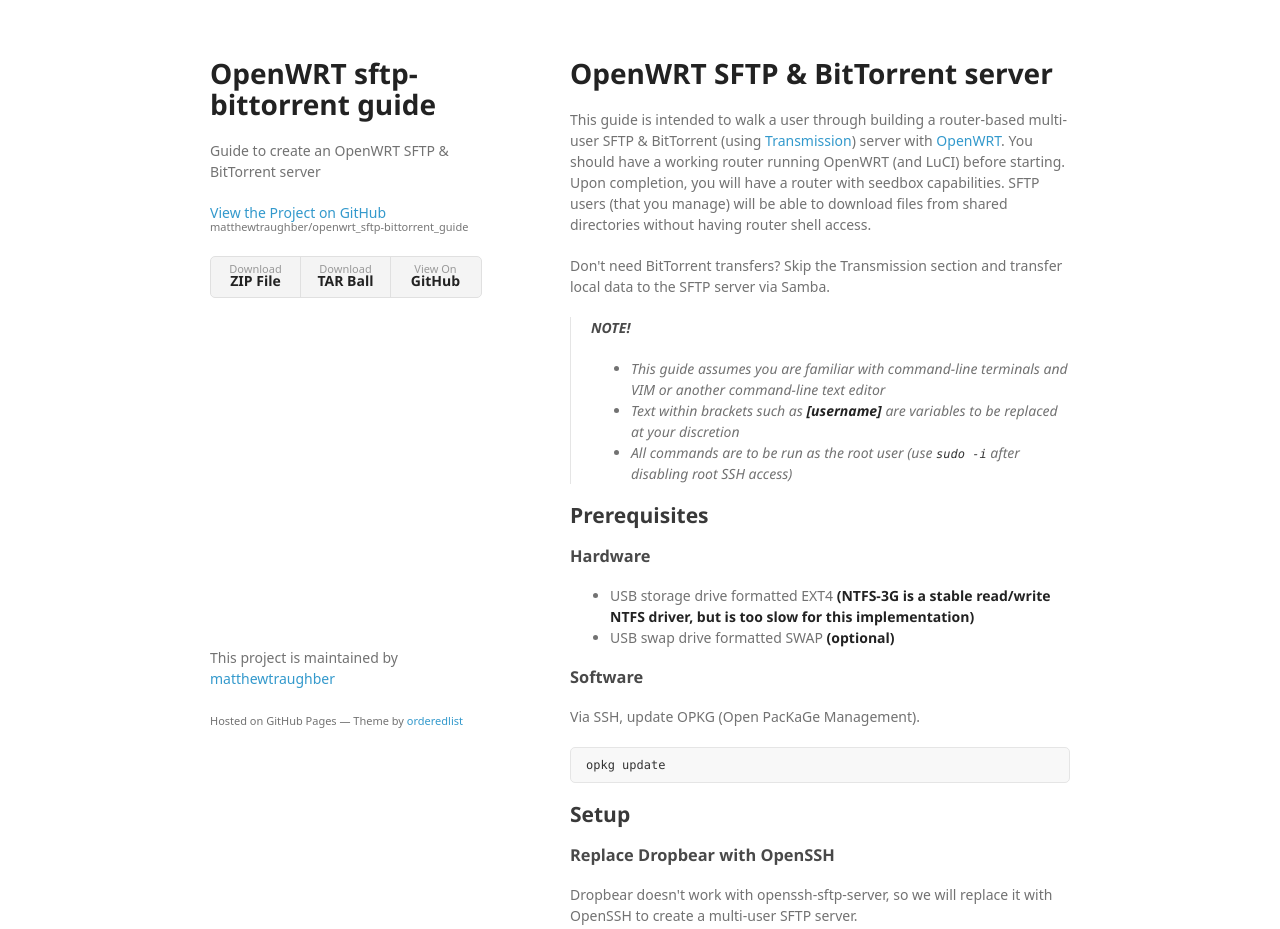
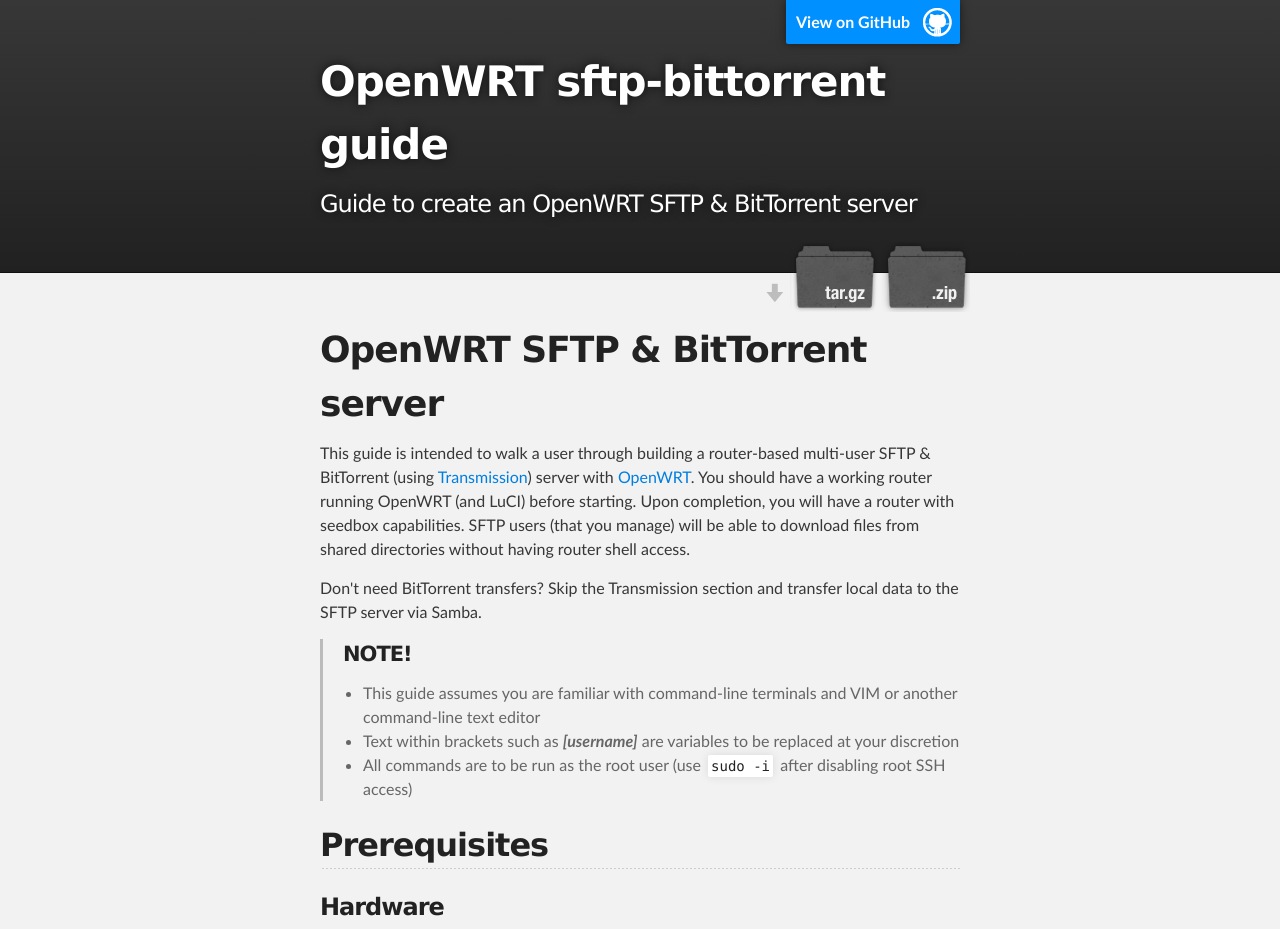
Before and after one commit to matthewtraughber/openwrt_sftp-bittorrent_guide, a plain HTML site: page index.html in a window 1280 px wide. Shown: the top 929 px of the page. Drawn offline with Linux system fonts and the light colour scheme; a web font is replaced by a local one.

Commit message:
Create master branch via GitHub

```diff
--- a/index.html
+++ b/index.html
@@ -1,33 +1,36 @@
-<!doctype html>
+<!DOCTYPE html>
 <html>
+
   <head>
-    <meta charset="utf-8">
+    <meta charset='utf-8'>
     <meta http-equiv="X-UA-Compatible" content="chrome=1">
-    <title>OpenWRT sftp-bittorrent guide by matthewtraughber</title>
+    <meta name="description" content="OpenWRT sftp-bittorrent guide : Guide to create an OpenWRT SFTP &amp; BitTorrent server">
 
-    <link rel="stylesheet" href="stylesheets/styles.css">
-    <link rel="stylesheet" href="stylesheets/github-light.css">
-    <meta name="viewport" content="width=device-width">
-    <!--[if lt IE 9]>
-    <script src="//html5shiv.googlecode.com/svn/trunk/html5.js"></script>
-    <![endif]-->
+    <link rel="stylesheet" type="text/css" media="screen" href="stylesheets/stylesheet.css">
+
+    <title>OpenWRT sftp-bittorrent guide</title>
   </head>
+
   <body>
-    <div class="wrapper">
-      <header>
-        <h1>OpenWRT sftp-bittorrent guide</h1>
-        <p>Guide to create an OpenWRT SFTP &amp; BitTorrent server</p>
 
-        <p class="view"><a href="https://github.com/matthewtraughber/openwrt_sftp-bittorrent_guide">View the Project on GitHub <small>matthewtraughber/openwrt_sftp-bittorrent_guide</small></a></p>
+    <!-- HEADER -->
+    <div id="header_wrap" class="outer">
+        <header class="inner">
+          <a id="forkme_banner" href="https://github.com/matthewtraughber/openwrt_sftp-bittorrent_guide">View on GitHub</a>
 
+          <h1 id="project_title">OpenWRT sftp-bittorrent guide</h1>
+          <h2 id="project_tagline">Guide to create an OpenWRT SFTP &amp; BitTorrent server</h2>
 
-        <ul>
-          <li><a href="https://github.com/matthewtraughber/openwrt_sftp-bittorrent_guide/zipball/master">Download <strong>ZIP File</strong></a></li>
-          <li><a href="https://github.com/matthewtraughber/openwrt_sftp-bittorrent_guide/tarball/master">Download <strong>TAR Ball</strong></a></li>
-          <li><a href="https://github.com/matthewtraughber/openwrt_sftp-bittorrent_guide">View On <strong>GitHub</strong></a></li>
-        </ul>
-      </header>
-      <section>
+            <section id="downloads">
+              <a class="zip_download_link" href="https://github.com/matthewtraughber/openwrt_sftp-bittorrent_guide/zipball/master">Download this project as a .zip file</a>
+              <a class="tar_download_link" href="https://github.com/matthewtraughber/openwrt_sftp-bittorrent_guide/tarball/master">Download this project as a tar.gz file</a>
+            </section>
+        </header>
+    </div>
+
+    <!-- MAIN CONTENT -->
+    <div id="main_content_wrap" class="outer">
+      <section id="main_content" class="inner">
         <h1>
 <a id="openwrt-sftp--bittorrent-server" class="anchor" href="#openwrt-sftp--bittorrent-server" aria-hidden="true"><span aria-hidden="true" class="octicon octicon-link"></span></a>OpenWRT SFTP &amp; BitTorrent server</h1>
 
@@ -505,12 +508,17 @@ force directory mode = 0775</pre></div>
 
 <p>I'll add additional information (and potentially some media of the finished product) in the future. Questions or found a bug? Email me at <a href="mailto:me@matthewtraughber.com">me@matthewtraughber.com</a> or create an issue or pull request.</p>
       </section>
-      <footer>
-        <p>This project is maintained by <a href="https://github.com/matthewtraughber">matthewtraughber</a></p>
-        <p><small>Hosted on GitHub Pages &mdash; Theme by <a href="https://github.com/orderedlist">orderedlist</a></small></p>
+    </div>
+
+    <!-- FOOTER  -->
+    <div id="footer_wrap" class="outer">
+      <footer class="inner">
+        <p class="copyright">OpenWRT sftp-bittorrent guide maintained by <a href="https://github.com/matthewtraughber">matthewtraughber</a></p>
+        <p>Published with <a href="https://pages.github.com">GitHub Pages</a></p>
       </footer>
     </div>
-    <script src="javascripts/scale.fix.js"></script>
+
+
 
   </body>
 </html>
--- /dev/null
+++ b/javascripts/main.js
@@ -0,0 +1 @@
+console.log('This would be the main JS file.');
--- /dev/null
+++ b/stylesheets/stylesheet.css
@@ -0,0 +1,425 @@
+/*******************************************************************************
+Slate Theme for GitHub Pages
+by Jason Costello, @jsncostello
+*******************************************************************************/
+
+@import url(github-light.css);
+
+/*******************************************************************************
+MeyerWeb Reset
+*******************************************************************************/
+
+html, body, div, span, applet, object, iframe,
+h1, h2, h3, h4, h5, h6, p, blockquote, pre,
+a, abbr, acronym, address, big, cite, code,
+del, dfn, em, img, ins, kbd, q, s, samp,
+small, strike, strong, sub, sup, tt, var,
+b, u, i, center,
+dl, dt, dd, ol, ul, li,
+fieldset, form, label, legend,
+table, caption, tbody, tfoot, thead, tr, th, td,
+article, aside, canvas, details, embed,
+figure, figcaption, footer, header, hgroup,
+menu, nav, output, ruby, section, summary,
+time, mark, audio, video {
+  margin: 0;
+  padding: 0;
+  border: 0;
+  font: inherit;
+  vertical-align: baseline;
+}
+
+/* HTML5 display-role reset for older browsers */
+article, aside, details, figcaption, figure,
+footer, header, hgroup, menu, nav, section {
+  display: block;
+}
+
+ol, ul {
+  list-style: none;
+}
+
+table {
+  border-collapse: collapse;
+  border-spacing: 0;
+}
+
+/*******************************************************************************
+Theme Styles
+*******************************************************************************/
+
+body {
+  box-sizing: border-box;
+  color:#373737;
+  background: #212121;
+  font-size: 16px;
+  font-family: 'Myriad Pro', Calibri, Helvetica, Arial, sans-serif;
+  line-height: 1.5;
+  -webkit-font-smoothing: antialiased;
+}
+
+h1, h2, h3, h4, h5, h6 {
+  margin: 10px 0;
+  font-weight: 700;
+  color:#222222;
+  font-family: 'Lucida Grande', 'Calibri', Helvetica, Arial, sans-serif;
+  letter-spacing: -1px;
+}
+
+h1 {
+  font-size: 36px;
+  font-weight: 700;
+}
+
+h2 {
+  padding-bottom: 10px;
+  font-size: 32px;
+  background: url('../images/bg_hr.png') repeat-x bottom;
+}
+
+h3 {
+  font-size: 24px;
+}
+
+h4 {
+  font-size: 21px;
+}
+
+h5 {
+  font-size: 18px;
+}
+
+h6 {
+  font-size: 16px;
+}
+
+p {
+  margin: 10px 0 15px 0;
+}
+
+footer p {
+  color: #f2f2f2;
+}
+
+a {
+  text-decoration: none;
+  color: #007edf;
+  text-shadow: none;
+
+  transition: color 0.5s ease;
+  transition: text-shadow 0.5s ease;
+  -webkit-transition: color 0.5s ease;
+  -webkit-transition: text-shadow 0.5s ease;
+  -moz-transition: color 0.5s ease;
+  -moz-transition: text-shadow 0.5s ease;
+  -o-transition: color 0.5s ease;
+  -o-transition: text-shadow 0.5s ease;
+  -ms-transition: color 0.5s ease;
+  -ms-transition: text-shadow 0.5s ease;
+}
+
+a:hover, a:focus {text-decoration: underline;}
+
+footer a {
+  color: #F2F2F2;
+  text-decoration: underline;
+}
+
+em {
+  font-style: italic;
+}
+
+strong {
+  font-weight: bold;
+}
+
+img {
+  position: relative;
+  margin: 0 auto;
+  max-width: 739px;
+  padding: 5px;
+  margin: 10px 0 10px 0;
+  border: 1px solid #ebebeb;
+
+  box-shadow: 0 0 5px #ebebeb;
+  -webkit-box-shadow: 0 0 5px #ebebeb;
+  -moz-box-shadow: 0 0 5px #ebebeb;
+  -o-box-shadow: 0 0 5px #ebebeb;
+  -ms-box-shadow: 0 0 5px #ebebeb;
+}
+
+p img {
+  display: inline;
+  margin: 0;
+  padding: 0;
+  vertical-align: middle;
+  text-align: center;
+  border: none;
+}
+
+pre, code {
+  width: 100%;
+  color: #222;
+  background-color: #fff;
+
+  font-family: Monaco, "Bitstream Vera Sans Mono", "Lucida Console", Terminal, monospace;
+  font-size: 14px;
+
+  border-radius: 2px;
+  -moz-border-radius: 2px;
+  -webkit-border-radius: 2px;
+}
+
+pre {
+  width: 100%;
+  padding: 10px;
+  box-shadow: 0 0 10px rgba(0,0,0,.1);
+  overflow: auto;
+}
+
+code {
+  padding: 3px;
+  margin: 0 3px;
+  box-shadow: 0 0 10px rgba(0,0,0,.1);
+}
+
+pre code {
+  display: block;
+  box-shadow: none;
+}
+
+blockquote {
+  color: #666;
+  margin-bottom: 20px;
+  padding: 0 0 0 20px;
+  border-left: 3px solid #bbb;
+}
+
+
+ul, ol, dl {
+  margin-bottom: 15px
+}
+
+ul {
+  list-style-position: inside;
+  list-style: disc;
+  padding-left: 20px;
+}
+
+ol {
+  list-style-position: inside;
+  list-style: decimal;
+  padding-left: 20px;
+}
+
+dl dt {
+  font-weight: bold;
+}
+
+dl dd {
+  padding-left: 20px;
+  font-style: italic;
+}
+
+dl p {
+  padding-left: 20px;
+  font-style: italic;
+}
+
+hr {
+  height: 1px;
+  margin-bottom: 5px;
+  border: none;
+  background: url('../images/bg_hr.png') repeat-x center;
+}
+
+table {
+  border: 1px solid #373737;
+  margin-bottom: 20px;
+  text-align: left;
+ }
+
+th {
+  font-family: 'Lucida Grande', 'Helvetica Neue', Helvetica, Arial, sans-serif;
+  padding: 10px;
+  background: #373737;
+  color: #fff;
+ }
+
+td {
+  padding: 10px;
+  border: 1px solid #373737;
+ }
+
+form {
+  background: #f2f2f2;
+  padding: 20px;
+}
+
+/*******************************************************************************
+Full-Width Styles
+*******************************************************************************/
+
+.outer {
+  width: 100%;
+}
+
+.inner {
+  position: relative;
+  max-width: 640px;
+  padding: 20px 10px;
+  margin: 0 auto;
+}
+
+#forkme_banner {
+  display: block;
+  position: absolute;
+  top:0;
+  right: 10px;
+  z-index: 10;
+  padding: 10px 50px 10px 10px;
+  color: #fff;
+  background: url('../images/blacktocat.png') #0090ff no-repeat 95% 50%;
+  font-weight: 700;
+  box-shadow: 0 0 10px rgba(0,0,0,.5);
+  border-bottom-left-radius: 2px;
+  border-bottom-right-radius: 2px;
+}
+
+#header_wrap {
+  background: #212121;
+  background: -moz-linear-gradient(top, #373737, #212121);
+  background: -webkit-linear-gradient(top, #373737, #212121);
+  background: -ms-linear-gradient(top, #373737, #212121);
+  background: -o-linear-gradient(top, #373737, #212121);
+  background: linear-gradient(top, #373737, #212121);
+}
+
+#header_wrap .inner {
+  padding: 50px 10px 30px 10px;
+}
+
+#project_title {
+  margin: 0;
+  color: #fff;
+  font-size: 42px;
+  font-weight: 700;
+  text-shadow: #111 0px 0px 10px;
+}
+
+#project_tagline {
+  color: #fff;
+  font-size: 24px;
+  font-weight: 300;
+  background: none;
+  text-shadow: #111 0px 0px 10px;
+}
+
+#downloads {
+  position: absolute;
+  width: 210px;
+  z-index: 10;
+  bottom: -40px;
+  right: 0;
+  height: 70px;
+  background: url('../images/icon_download.png') no-repeat 0% 90%;
+}
+
+.zip_download_link {
+  display: block;
+  float: right;
+  width: 90px;
+  height:70px;
+  text-indent: -5000px;
+  overflow: hidden;
+  background: url(../images/sprite_download.png) no-repeat bottom left;
+}
+
+.tar_download_link {
+  display: block;
+  float: right;
+  width: 90px;
+  height:70px;
+  text-indent: -5000px;
+  overflow: hidden;
+  background: url(../images/sprite_download.png) no-repeat bottom right;
+  margin-left: 10px;
+}
+
+.zip_download_link:hover {
+  background: url(../images/sprite_download.png) no-repeat top left;
+}
+
+.tar_download_link:hover {
+  background: url(../images/sprite_download.png) no-repeat top right;
+}
+
+#main_content_wrap {
+  background: #f2f2f2;
+  border-top: 1px solid #111;
+  border-bottom: 1px solid #111;
+}
+
+#main_content {
+  padding-top: 40px;
+}
+
+#footer_wrap {
+  background: #212121;
+}
+
+
+
+/*******************************************************************************
+Small Device Styles
+*******************************************************************************/
+
+@media screen and (max-width: 480px) {
+  body {
+    font-size:14px;
+  }
+
+  #downloads {
+    display: none;
+  }
+
+  .inner {
+    min-width: 320px;
+    max-width: 480px;
+  }
+
+  #project_title {
+  font-size: 32px;
+  }
+
+  h1 {
+    font-size: 28px;
+  }
+
+  h2 {
+    font-size: 24px;
+  }
+
+  h3 {
+    font-size: 21px;
+  }
+
+  h4 {
+    font-size: 18px;
+  }
+
+  h5 {
+    font-size: 14px;
+  }
+
+  h6 {
+    font-size: 12px;
+  }
+
+  code, pre {
+    min-width: 320px;
+    max-width: 480px;
+    font-size: 11px;
+  }
+
+}
```
Also changed, not shown: images/bg_hr.png (added), images/blacktocat.png (added), images/icon_download.png (added), images/sprite_download.png (added).
